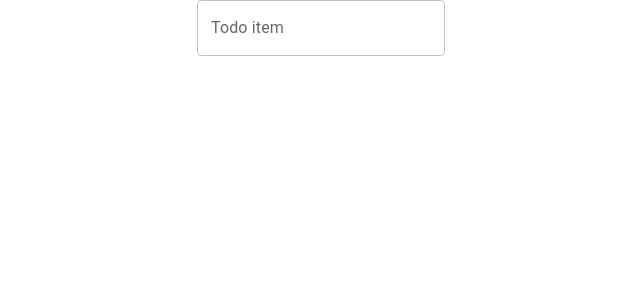
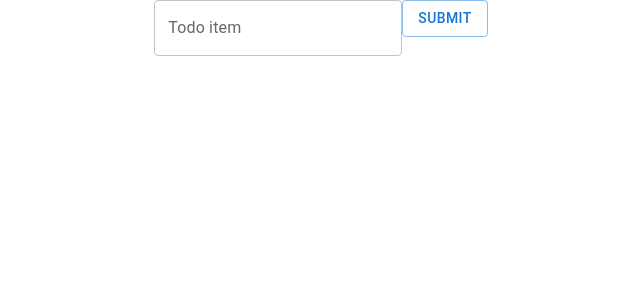
Before and after one commit to solbijae/todo-list-app, a React (Create React App) app: page / in a window 1280 px wide. Shown: the top 300 px of the page, without its empty margins (319-959 px from the left). Built offline with nearby package versions, Linux system fonts and the light colour scheme.

Commit message:
[4/n] Create TodoItemInputField: Add onSubmit callback as props to TodoItemInputField

```diff
--- a/src/App.js
+++ b/src/App.js
@@ -1,9 +1,15 @@
 import './App.css';
 import { useState } from 'react';
 import TextField from '@mui/material/TextField';
+import Button from '@mui/material/Button';
 
 const TodoItemInputField = (props) => {
   const [input, setInput] = useState("");
+
+  const onSubmit = () => {
+    props.onSubmit(input);
+    setInput("");
+  }
 
   return (<div>
     <TextField
@@ -13,6 +19,7 @@
       value={input}
       onChange = {(e) => setInput(e.target.value)}
     />
+    <Button variant="outlined" onClick={onSubmit}>Submit</Button>
   </div>);
 };
 
@@ -20,7 +27,7 @@
 function App() {
   return (
     <div className="App">
-      <TodoItemInputField />
+      <TodoItemInputField onSubmit={() => {}} />
     </div>
   );
 }
```
